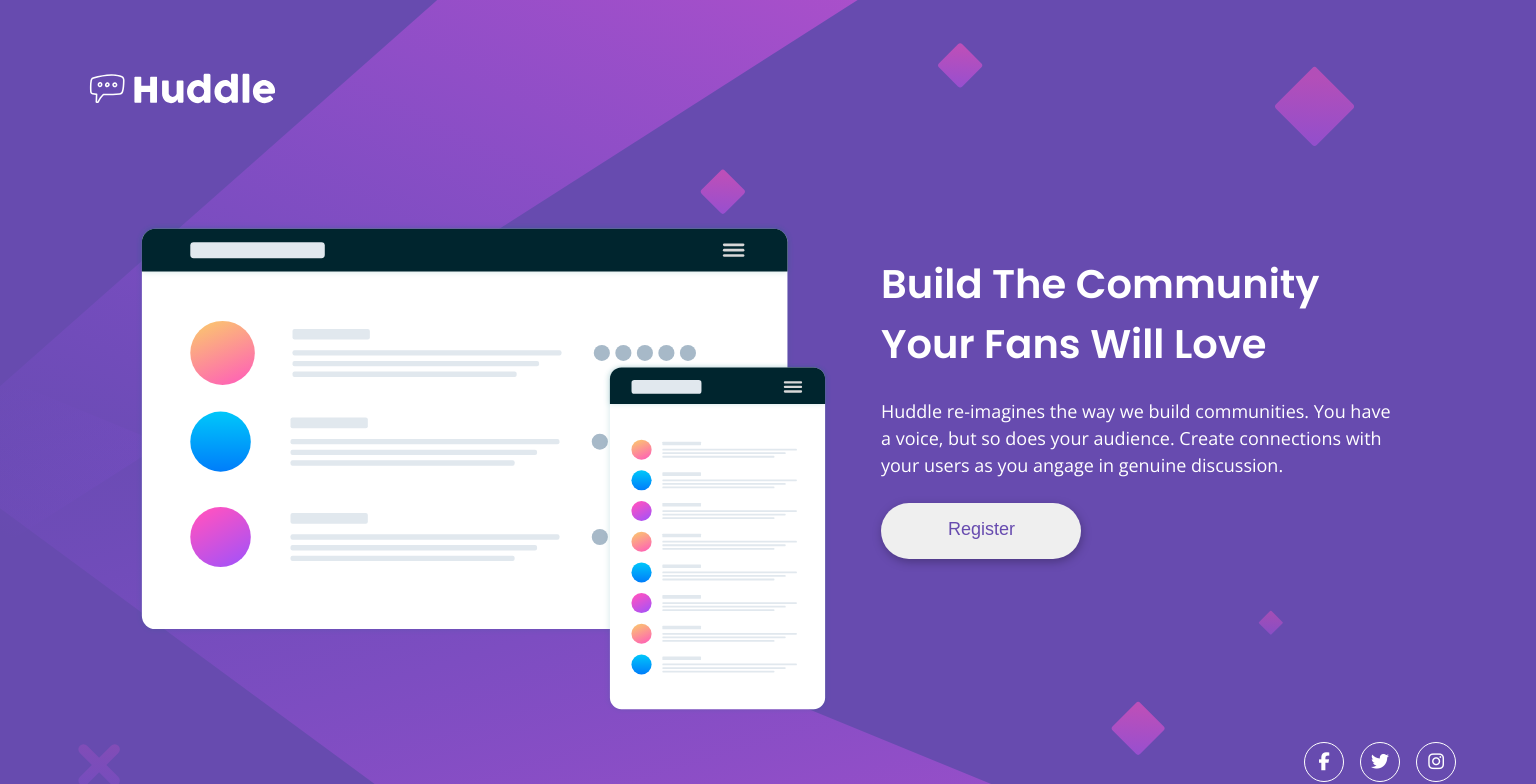
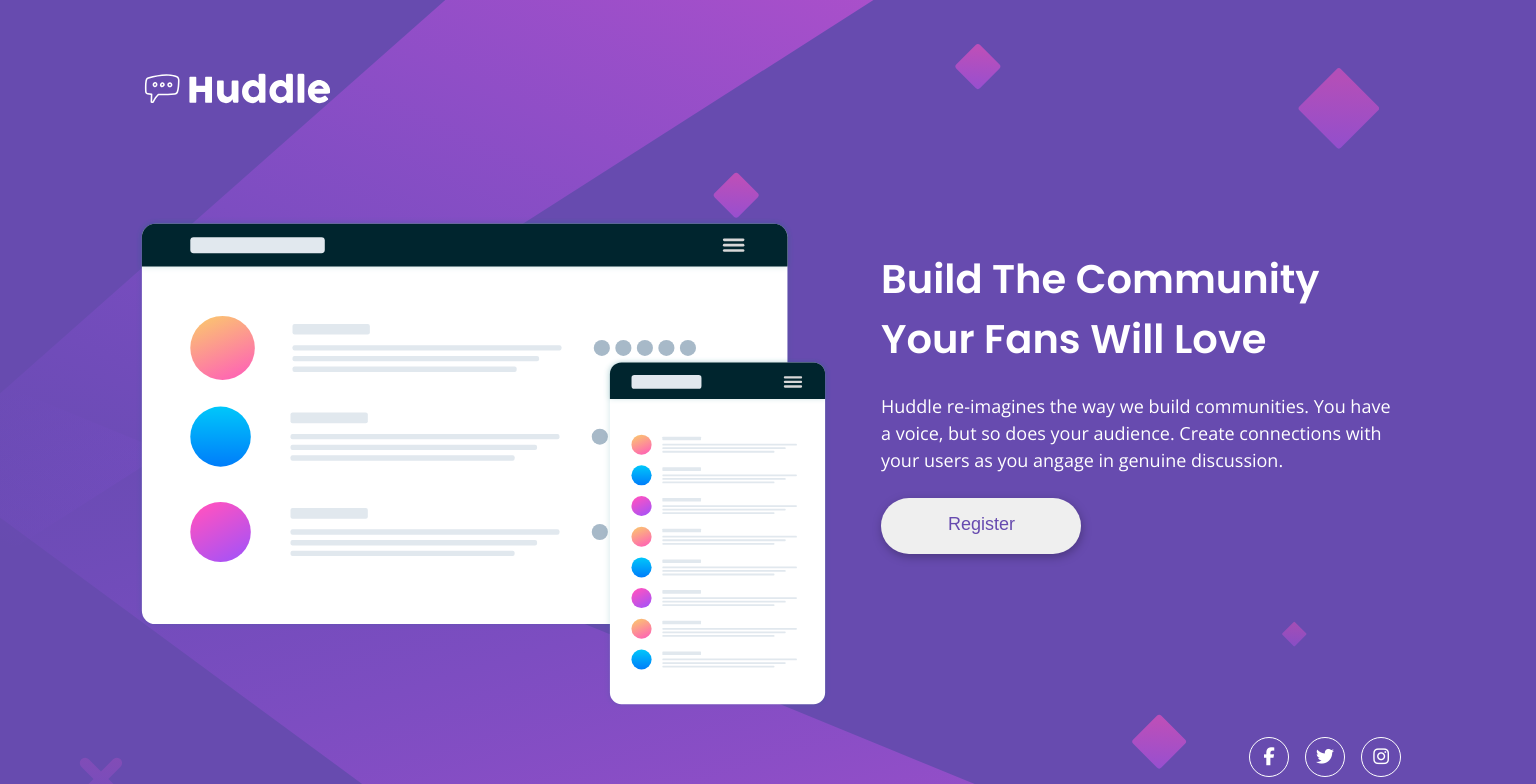
Before and after one commit to Dacardonac/fem-huddle-landing-page, a React (Vite) app: page / in a window 1536 px wide. Shown: the top 784 px of the page. Built offline with nearby package versions, Linux system fonts and the light colour scheme.

Commit message:
style: update App and global styles for improved layout and responsiveness

```diff
--- a/src/App.scss
+++ b/src/App.scss
@@ -1,21 +1,18 @@
 .App {
   width: 375px;
-  height: 800px;
+  height: auto;
   margin: 0 auto;
-  background-image: url('/images/bg-mobile.svg');
-  background-color: var(--violet);
-  background-repeat: no-repeat;
-  background-size: contain;
   padding: 39.2px 35px 40px 36px;
 }
 
 @media (min-width: 1440px) {
   .App {
-    width: 100vw;
+    width: 100%;
     height: auto;
-    padding: 64px 80px 40px 80px;
-    background-image: url('/images/bg-desktop.svg');
-    flex-direction: row;
+    padding: 64px 80px 60px 80px;
+    display: flex;
+    flex-direction: column;
+    justify-content: center;
 
     .main-content {
       display: flex;
--- a/src/styles/base/_global.scss
+++ b/src/styles/base/_global.scss
@@ -5,6 +5,15 @@ body {
   justify-content: center;
   align-items: center;
   font-family: 'Open Sans', sans-serif;
+  background-image: url('/images/bg-mobile.svg');
   color: var(--white);
+  background-color: var(--violet);
+  background-repeat: no-repeat;
+  background-size: contain;
   overflow-x: hidden;
+  overflow: visible;
+
+  @media (min-width: 1440px) {
+    background-image: url('/images/bg-desktop.svg');
+  }
 }
```
